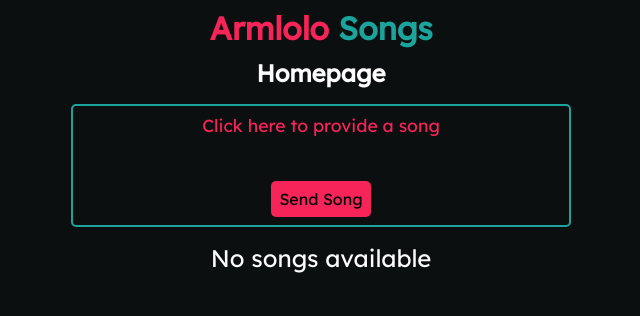
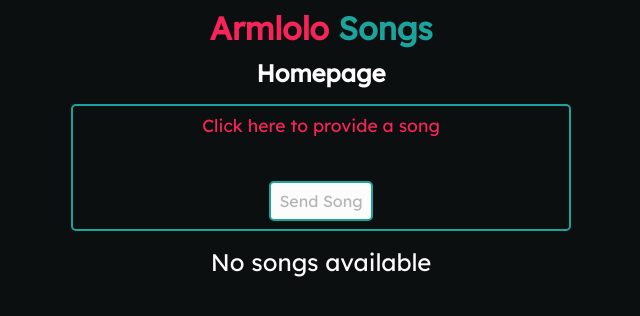
Before and after one commit to MMLORENA/armlolo-songs, a React (Create React App) app: page /home in a window 1280 px wide. Shown: the top 316 px of the page, without its empty margins (319-959 px from the left). Built offline with nearby package versions, Linux system fonts and the light colour scheme.

Commit message:
Delete isDisable button props for disabled button attribute

```diff
--- a/src/components/AddSong/AddSong.tsx
+++ b/src/components/AddSong/AddSong.tsx
@@ -34,7 +34,7 @@ const AddSong = (): JSX.Element => {
         />
       </label>
       <span className="add-audio__selected-file">{audioInfo.songName}</span>
-      <Button isDisable={!isSongLoaded} text="Send Song" type="submit" />
+      <Button disabled={!isSongLoaded} text="Send Song" type="submit" />
     </AddSongStyled>
   );
 };
--- a/src/components/SongCard/SongCard.tsx
+++ b/src/components/SongCard/SongCard.tsx
@@ -50,7 +50,7 @@ const SongCard = ({
         <span className="song__album">{album}</span>
         <span className="song__duration">{songTime}</span>
       </section>
-      <Button isDisable={false} type="button" action={callDeleteSong} />
+      <Button disabled={false} type="button" onClick={callDeleteSong} />
     </SongCardStyled>
   );
 };
```
Also changed, not shown: 2 other files (tests, documents, lock files or other folders).
